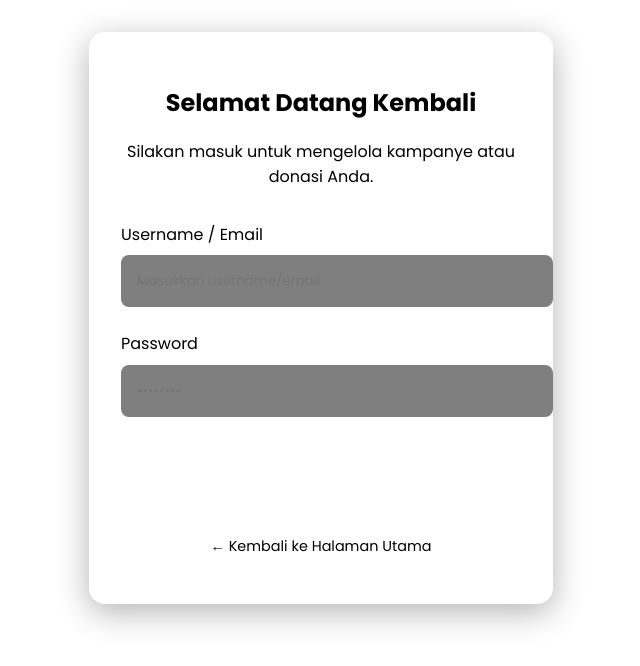
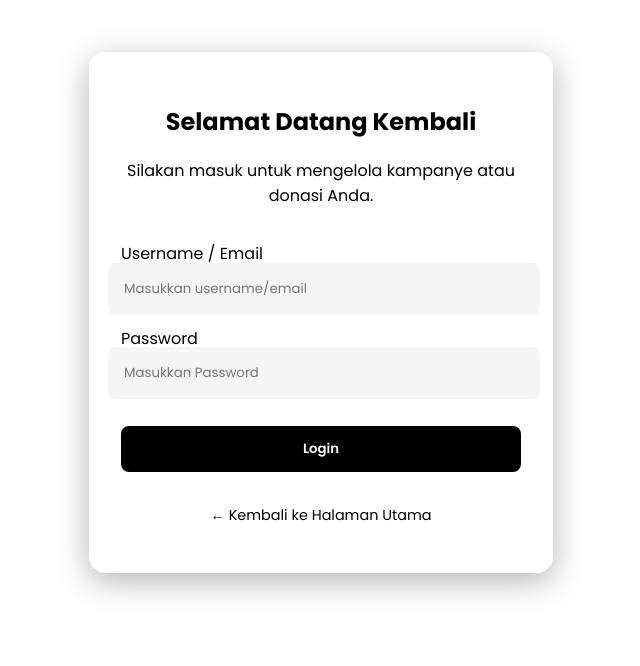
Before and after one commit to audriskasula/MiniProject-1_PrkProgweb, a PHP site: page /login.html in a window 1280 px wide. Shown: the part 70-736 px from the top of the page, without its empty margins (319-959 px from the left). Run offline with PHP 8.4, Linux system fonts and the light colour scheme.

Commit message:
Form login

```diff
--- a/login.html
+++ b/login.html
@@ -25,7 +25,7 @@
 
                 <div class="form-group">
                     <label>Password</label>
-                    <input type="password" class="form-control" placeholder="••••••••" required>
+                    <input type="password" class="form-control" placeholder="Masukkan Password" required>
                 </div>
 
                 <button type="submit" class="btn-primary" style="margin-top: 1rem;">Login</button>
--- a/style.css
+++ b/style.css
@@ -85,8 +85,8 @@ footer {
 /* Buttons */
 .btn-primary {
     display: inline-block;
-    background: linear-gradient(45deg, var(--primary), var(--primary-glow));
-    color: #fff;
+    background: black;
+    color: white;
     padding: 0.8rem 2rem;
     border-radius: 8px;
     text-decoration: none;
@@ -121,12 +121,13 @@ footer {
 
 .form-control {
     width: 100%;
-    background: rgba(0, 0, 0, 0.5);
+    background:whitesmoke;
     border: 1px solid var(--border-color);
-    color: var(--text-main);
+    color: black;
     padding: 1rem;
     border-radius: 8px;
     transition: border-color 0.3s, box-shadow 0.3s;
+    margin: -13px;
 }
 
 .form-control:focus {
```
